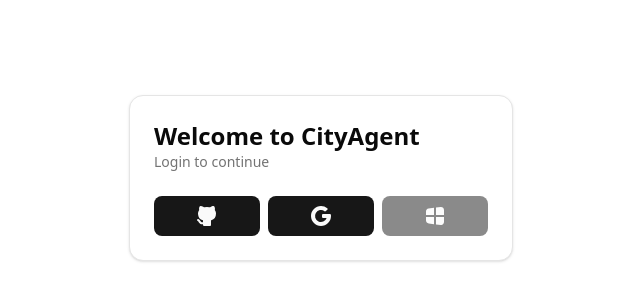
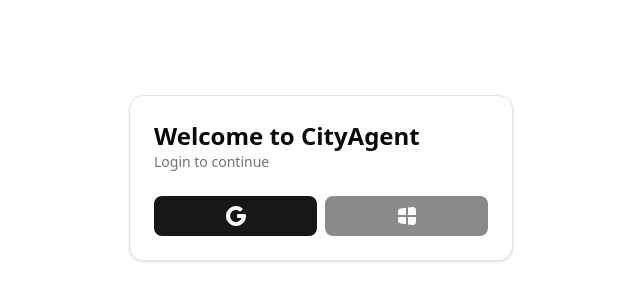
Before and after one commit to NotNeelPatel/CityAgent, a React (Vite) app in the folder frontend/: page / in a window 1280 px wide. Shown: the part 222-522 px from the top of the page, without its empty margins (319-959 px from the left). Built offline with nearby package versions, Linux system fonts and the light colour scheme; no server answers.

Commit message:
#105 fix: refresh session after signout to sync local and supabase

```diff
--- a/frontend/src/context/AuthContext.tsx
+++ b/frontend/src/context/AuthContext.tsx
@@ -5,7 +5,6 @@ import { supabase } from "@/lib/client";
 interface AuthContextType {
   user: User | null;
   loading: boolean;
-  signInWithGitHub: () => void;
   signInWithGoogle: () => void;
   signInWithAzure: () => void;
   signOut: () => void;
@@ -33,24 +32,21 @@ export const AuthProvider = ({ children }: { children: React.ReactNode }) => {
     };
   }, []);
 
-  const signInWithGitHub = () => {
-    supabase.auth.signInWithOAuth({ provider: "github" });
-  };
-
-  const signInWithGoogle = () => {
+  const signInWithGoogle = async () => {
     supabase.auth.signInWithOAuth({ provider: "google" });
   }
 
-  const signInWithAzure = () => {
+  const signInWithAzure = async () => {
     supabase.auth.signInWithOAuth({ provider: "azure" });
   }
 
-  const signOut = () => {
-    supabase.auth.signOut();
+  const signOut = async () => {
+    await supabase.auth.signOut();
+    await supabase.auth.refreshSession();
   };
 
   return (
-    <AuthContext.Provider value={{ user, loading, signInWithGitHub, signInWithGoogle, signInWithAzure, signOut }}>
+    <AuthContext.Provider value={{ user, loading, signInWithGoogle, signInWithAzure, signOut }}>
       {children}
     </AuthContext.Provider>
   );
--- a/frontend/src/pages/Login.tsx
+++ b/frontend/src/pages/Login.tsx
@@ -6,7 +6,7 @@ import { IconBrandGithubFilled, IconBrandGoogleFilled, IconBrandWindowsFilled }
 import { Card, CardFooter, CardHeader, CardDescription, CardTitle } from "@/components/ui/card";
 
 export function Login() {
-  const { signInWithGitHub, signInWithGoogle, signInWithAzure, user, loading } = useAuth();
+  const { signInWithGoogle, signInWithAzure, user, loading } = useAuth();
   const navigate = useNavigate();
   const location = useLocation();
 
@@ -31,9 +31,6 @@ export function Login() {
         </CardHeader>
 
         <CardFooter className="flex gap-2">
-          <Button size="lg" className="flex-1" onClick={signInWithGitHub} disabled={loading}>
-            <IconBrandGithubFilled className="size-6" />
-          </Button>
           <Button size="lg" className="flex-1" onClick={signInWithGoogle} disabled={loading}>
             <IconBrandGoogleFilled className="size-6" />
           </Button>
```
